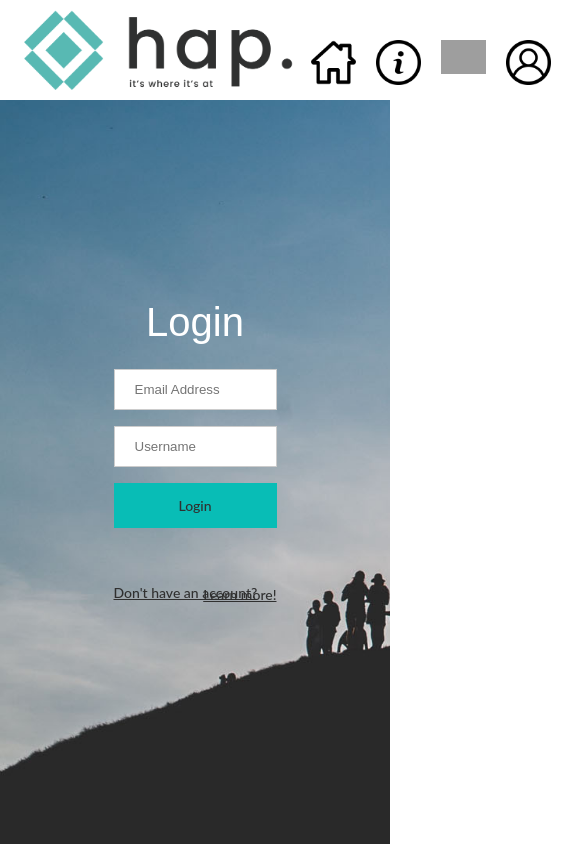
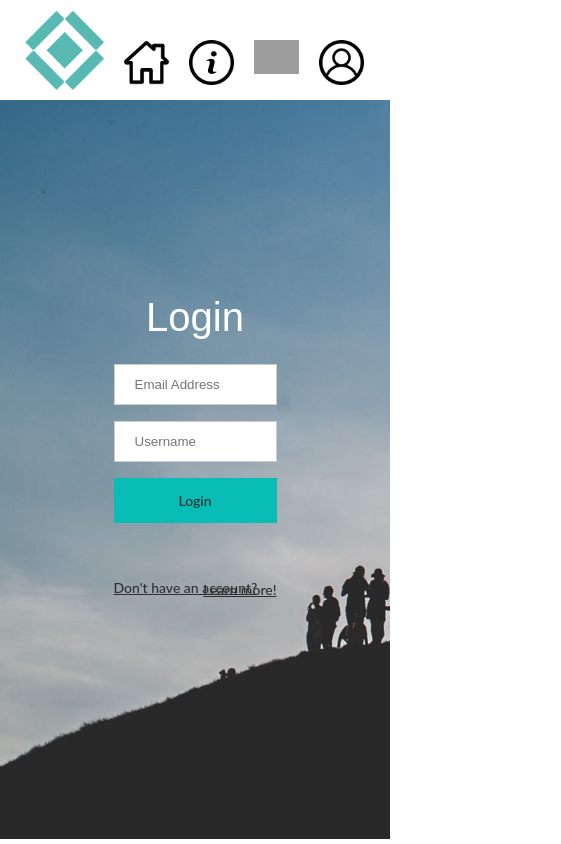
Before and after one commit to thomasking135/yoobee_JS_Framework_Assignment, a Vue app: page /login in a window 390 px wide. Shown: the whole page, 561 px wide, since content can reach past the window. Built offline with nearby package versions, Linux system fonts and the light colour scheme; data requests are answered from the project's data file; grey boxes are pictures that could not be loaded; a web font is replaced by a local one.

Commit message:
Full logo changes to icon in mobile view

```diff
--- a/src/App.vue
+++ b/src/App.vue
@@ -5,7 +5,11 @@
   <nav class="icon-nav">
     <li>
       <router-link to="/"
-        ><img id="logo" alt="logo" src="./assets/logo/logo-full.png"
+        ><img id="logo" class="desktopLogo" alt="logo" src="./assets/logo/logo-full.png"
+      /></router-link>
+
+      <router-link to="/"
+        ><img id="logo" class="mobileLogo" alt="logo" src="./assets/logo/icon.png"
       /></router-link>
     </li>
     <li>
@@ -84,6 +88,8 @@
       </div>
     </li>
   </nav>
+
+
   <router-view />
 </template>
 
--- a/src/assets/styles/main.css
+++ b/src/assets/styles/main.css
@@ -90,9 +90,21 @@ h1 {
 #logo {
   height: 100px;
   margin-left: 15px;
-  display: flex;
+  /* display: flex; */
 }
 
+.mobileLogo {
+  display: none;
+}
+
+@media (max-width: 600px) {
+  .mobileLogo {
+    display: flex;
+  }
+  .desktopLogo {
+    display: none;
+  }
+}
 
 .icon-nav li {
   list-style: none;
@@ -199,7 +211,7 @@ h1 {
   width: 100vw;
   height: 100vh;
   overflow: hidden;
-  margin-top: -100px;
+  margin-top: -105px;
   z-index: 1;
 }
 
```
